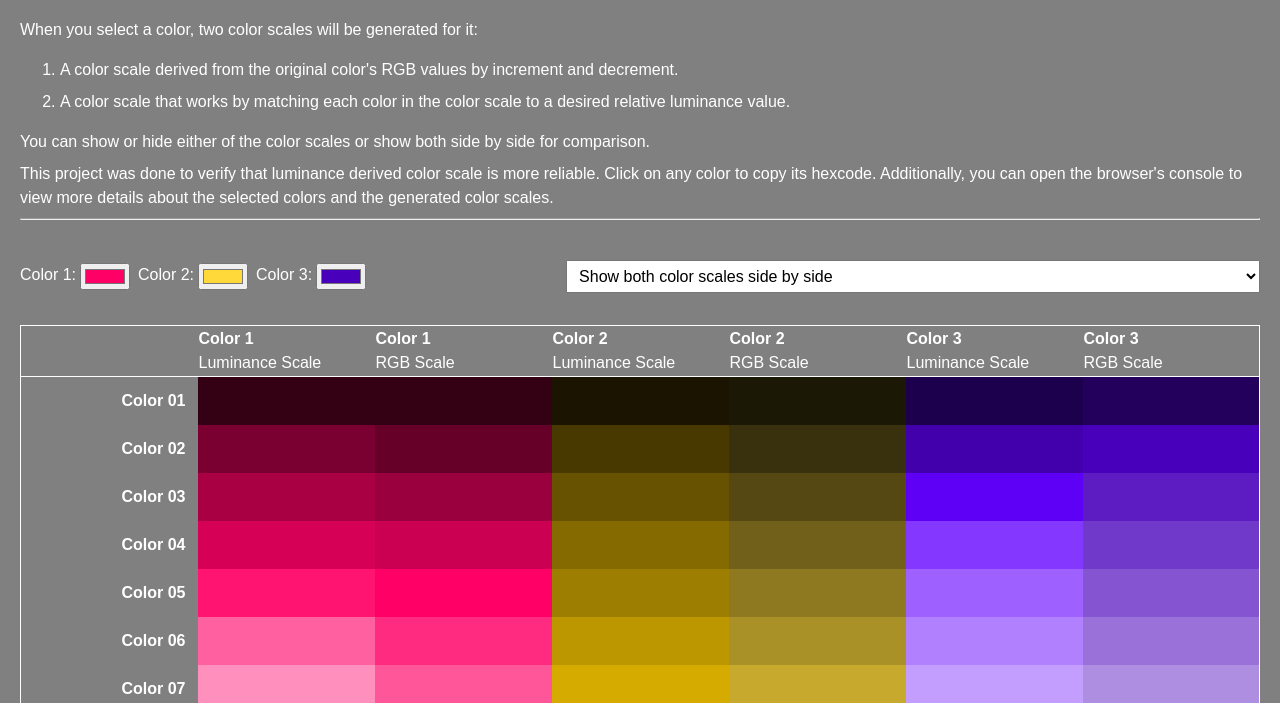
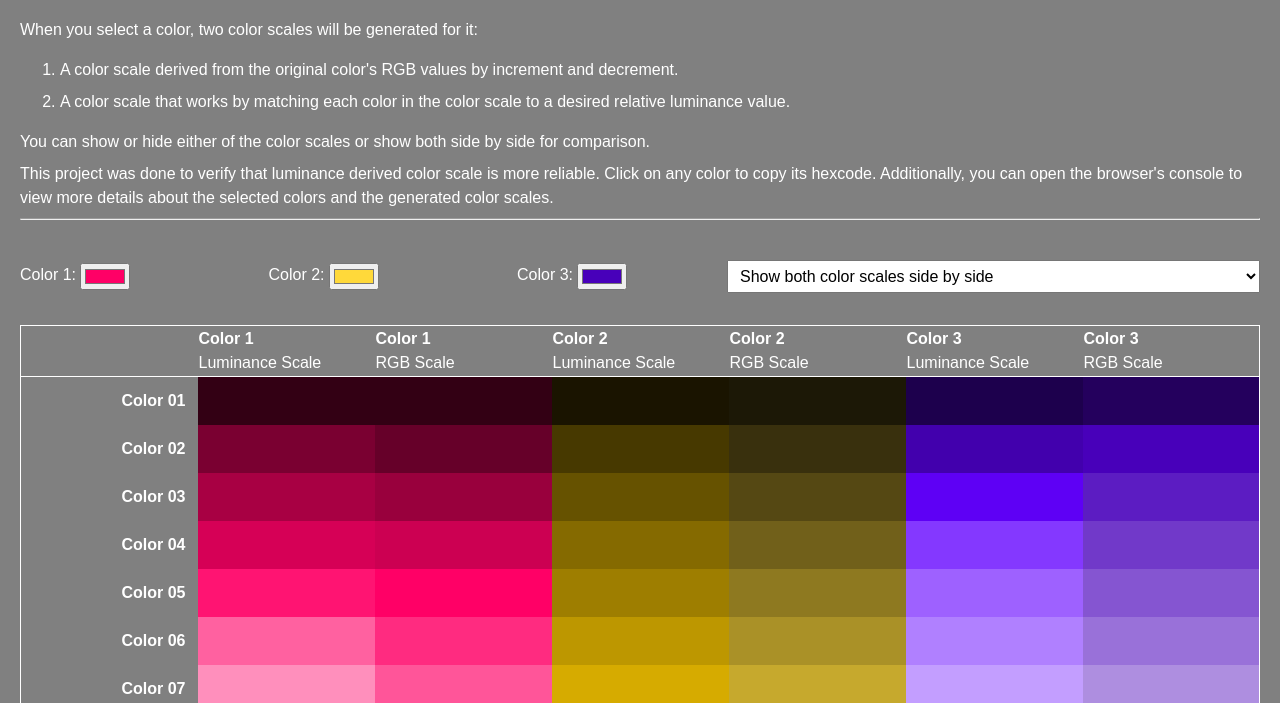
Before and after one commit to Siddhantmd/color-scales, a plain HTML site: page index.html in a window 1280 px wide. Shown: the part 97-800 px from the top of the page. Drawn offline with Linux system fonts and the light colour scheme.

Commit message:
Add files via upload

```diff
--- a/color-scales.css
+++ b/color-scales.css
@@ -51,7 +51,7 @@ td.color-cell {
   }
 
 #controls{
-    column-gap: 200px;
+    column-gap: 100px;
     row-gap: 8px;
     display:flex;
     justify-content: space-between;
@@ -61,12 +61,14 @@ td.color-cell {
 }
 
 #colorPickers{
-    gap:8px;
+    row-gap:24px;
+    column-gap: 20px;
     display:flex;
     flex-direction:row ;
     align-items:center;
     flex-wrap: wrap;
     justify-content: space-between;
+    flex-grow: 1;
 
 }
 
```
